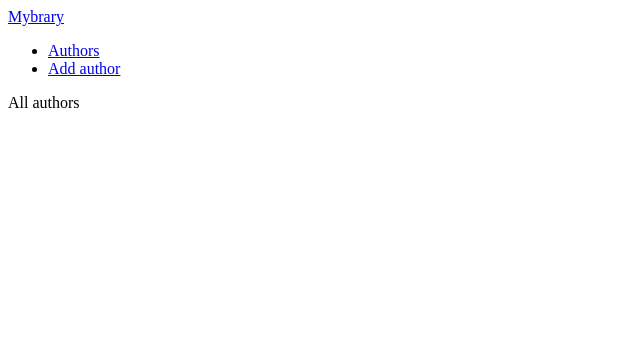
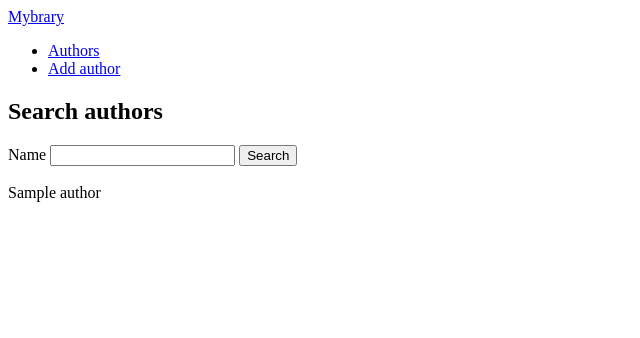
Before and after one commit to SebiKape/BookStore, a Node server app: page /authors in a window 1280 px wide. Shown: the top 338 px of the page, without its empty margins (0-640 px from the left). Run offline with Node 20, Linux system fonts and the light colour scheme; tables that the repository leaves empty hold one stand-in row (values such as "Sample post"); some libraries are stand-ins or nearby versions.

Commit message:
Initial Authors Routes

```diff
--- a/routes/authors.js
+++ b/routes/authors.js
@@ -3,8 +3,21 @@ const Author = require('../models/author')
 const router = express.Router()
 
 // All author route
-router.get('/', (req, res) => {
-  res.render('authors/index')
+router.get('/', async (req, res) => {
+  let searchOptions = {}
+  if (req.query.name != null && req.query.name !== ""){
+    searchOptions.name = new RegExp(req.query.name, 'i')
+  }
+  try {
+    const authors = await Author.find(searchOptions)
+    res.render('authors/index', {
+      authors,
+      searchOptions: req.query
+    })
+  } catch (error) {
+    res.redirect('/')
+  }
+
 })
 
 // New author route
@@ -13,16 +26,17 @@ router.get('/new', (req, res) => {
 })
 
 // Create new author
-router.post('/', (req, res) => {
+router.post('/', async (req, res) => {
   const author = new Author({
     name: req.body.name
   })
-  author.save( (err,newAuthor) => {
-    if (err){
+  try {
+    newAuthor = await author.save()
+    res.redirect('authors')
+  } catch (error) {
+    res.render('authors/new', {errorMessage: "Error creating Author"})
+  }
 
-    }
-  })
-  res.send(req.body.name)
 })
 
 module.exports = router
--- a/views/authors/index.ejs
+++ b/views/authors/index.ejs
@@ -1 +1,10 @@
-All authors
+<h2>Search authors</h2>
+<form action="/authors" method="GET">
+    <label>Name</label>
+    <input type = "text" name="name" value="<%= searchOptions.name %>">
+    <button type="submit">Search</button>
+</form>
+<br>
+<% authors.forEach( author => {  %>
+    <div><%= author.name %></div>
+<% }) %>
--- a/views/layouts/layout.ejs
+++ b/views/layouts/layout.ejs
@@ -7,6 +7,7 @@
 </head>
 <body>
     <%- include('../partials/header') %>
+    <%- include('../partials/errorMessage') %>
     <%- body %>
 </body>
 </html>
--- a/views/partials/errorMessage.ejs
+++ b/views/partials/errorMessage.ejs
@@ -1 +1,3 @@
+<% if (locals.errorMessage != null) { %>
 <%= errorMessage %>
+<% } %>
```
Also changed, not shown: 1 other file.
